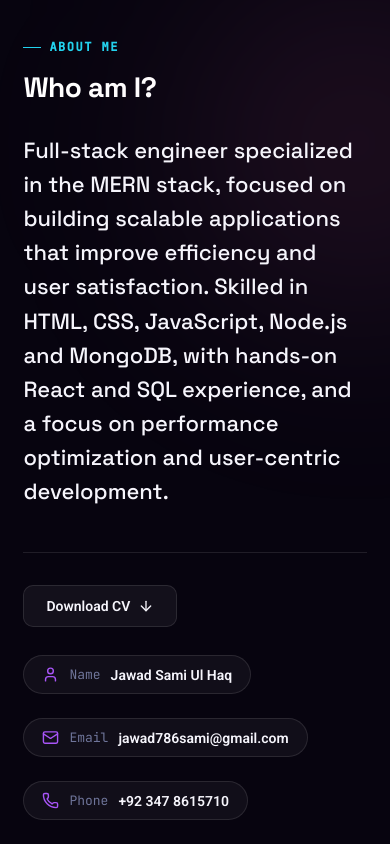
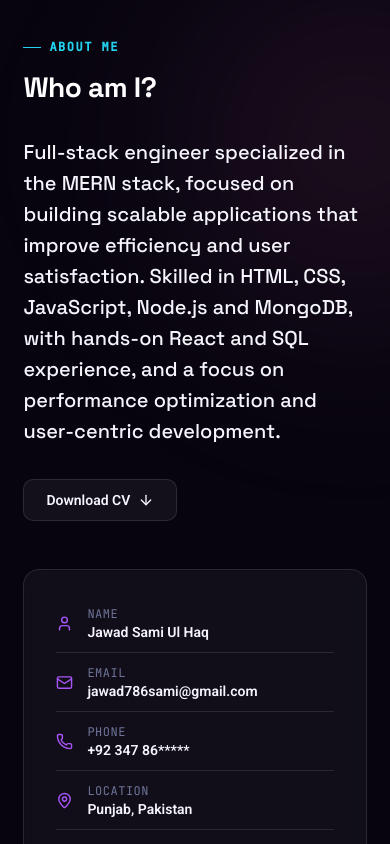
Before and after one commit to jawadsamiulhaq/My-Portfolio, a React (Vite) app: page / in a window 390 px wide. Shown: the part 1380-2224 px from the top of the page. Built offline with nearby package versions, Linux system fonts and the light colour scheme.

Commit message:
Refactor About section layout and update profile phone number for privacy

```diff
--- a/src/components/About.tsx
+++ b/src/components/About.tsx
@@ -25,39 +25,41 @@ export function About() {
         <h2>Who am I?</h2>
       </motion.div>
 
-      <motion.p
-        className="about-bio"
+      <div className="about-grid">
+        <motion.div
+          className="about-main"
           initial={{ opacity: 0, y: 16 }}
           whileInView={{ opacity: 1, y: 0 }}
           viewport={{ once: true, margin: '-15% 0px' }}
           transition={{ duration: 0.5, delay: 0.08 }}
         >
-        {PROFILE.bio}
-      </motion.p>
+          <p className="about-bio">{PROFILE.bio}</p>
+          <a href="#" className="btn-cv">
+            Download CV
+            <ArrowDown size={16} />
+          </a>
+        </motion.div>
 
         <motion.div
-        className="about-footer"
+          className="about-info-card"
           initial={{ opacity: 0, y: 16 }}
           whileInView={{ opacity: 1, y: 0 }}
           viewport={{ once: true, margin: '-15% 0px' }}
           transition={{ duration: 0.5, delay: 0.14 }}
         >
-        <a href="#" className="btn-cv">
-          Download CV
-          <ArrowDown size={16} />
-        </a>
-        <div className="info-row-strip">
           {INFO_ROWS.map(({ icon: Icon, label, value, highlight }) => (
-            <div className="info-item" key={label}>
+            <div className="about-info-row" key={label}>
               <span className="info-icon">
                 <Icon size={17} strokeWidth={2} />
               </span>
+              <span className="about-info-text">
                 <span className="info-label">{label}</span>
                 <span className={`info-value ${highlight ? 'available' : ''}`}>{value}</span>
+              </span>
             </div>
           ))}
+        </motion.div>
       </div>
-      </motion.div>
     </section>
   );
 }
--- a/src/data/content.ts
+++ b/src/data/content.ts
@@ -214,7 +214,7 @@ export const PROFILE = {
   firstName: 'Jawad',
   lastName: 'Sami Ul Haq',
   email: 'jawad786sami@gmail.com',
-  phone: '+92 347 8615710',
+  phone: '+92 347 86*****',
   location: 'Punjab, Pakistan',
   freelance: 'Available',
   website: 'https://jawadsamiulhaq.vercel.app/',
--- a/src/index.css
+++ b/src/index.css
@@ -643,28 +643,30 @@ h1, h2, h3 {
     background: radial-gradient(circle, rgba(244, 114, 182, 0.16), transparent 70%);
 }
 
-.about-bio {
+.about-grid {
     position: relative;
     z-index: 2;
+    display: grid;
+    grid-template-columns: 1.6fr 1fr;
+    gap: var(--space-8);
+    align-items: start;
+    margin-top: var(--space-6);
+}
+
+.about-main {
+    display: flex;
+    flex-direction: column;
+    align-items: flex-start;
+    gap: var(--space-6);
+}
+
+.about-bio {
     font-family: var(--font-display);
-    font-size: clamp(22px, 2.8vw, 30px);
+    font-size: clamp(20px, 2.4vw, 27px);
     font-weight: 500;
     line-height: 1.55;
     color: var(--text-primary);
-    max-width: 900px;
-    margin: 28px 0 44px;
-}
-
-.about-footer {
-    position: relative;
-    z-index: 2;
-    display: flex;
-    justify-content: space-between;
-    align-items: center;
-    flex-wrap: wrap;
-    gap: 28px;
-    padding-top: 32px;
-    border-top: 1px solid var(--border);
+    margin: 0;
 }
 
 .btn-cv {
@@ -689,20 +691,36 @@ h1, h2, h3 {
     transform: translateY(-1px);
 }
 
-.info-row-strip {
+.about-info-card {
     display: flex;
-    flex-wrap: wrap;
-    gap: 24px 32px;
+    flex-direction: column;
+    background: var(--bg-elevated);
+    border: 1px solid var(--border);
+    border-radius: var(--radius-md);
+    padding: var(--space-5) var(--space-6);
+    backdrop-filter: blur(10px);
+    transition: 0.2s var(--ease);
 }
 
-.info-item {
+.about-info-card:hover {
+    border-color: var(--border-hover);
+}
+
+.about-info-row {
     display: flex;
     align-items: center;
-    gap: 10px;
-    background: var(--bg-elevated);
-    border: 1px solid var(--border);
-    border-radius: 999px;
-    padding: 10px 18px;
+    gap: 14px;
+    padding: var(--space-3) 0;
+}
+
+.about-info-row:not(:first-child) {
+    border-top: 1px solid var(--border);
+}
+
+.about-info-text {
+    display: flex;
+    flex-direction: column;
+    gap: 2px;
 }
 
 .info-icon {
@@ -713,8 +731,10 @@ h1, h2, h3 {
 
 .info-label {
     color: var(--text-tertiary);
-    font-size: 13px;
+    font-size: 12px;
     font-family: var(--font-mono);
+    text-transform: uppercase;
+    letter-spacing: 0.5px;
 }
 
 .info-value {
@@ -1322,9 +1342,8 @@ h1, h2, h3 {
         order: -1;
     }
 
-    .about-footer {
-        flex-direction: column;
-        align-items: flex-start;
+    .about-grid {
+        grid-template-columns: 1fr;
     }
 
     .stats-bar {
```
Also changed, not shown: public/images/profile.webp. Lines whose indentation alone changed are shown as unchanged.
